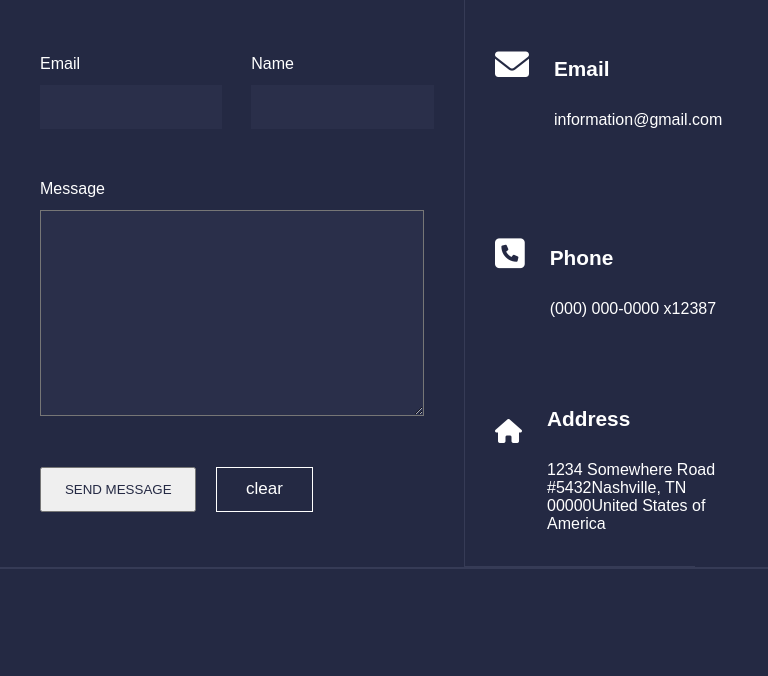
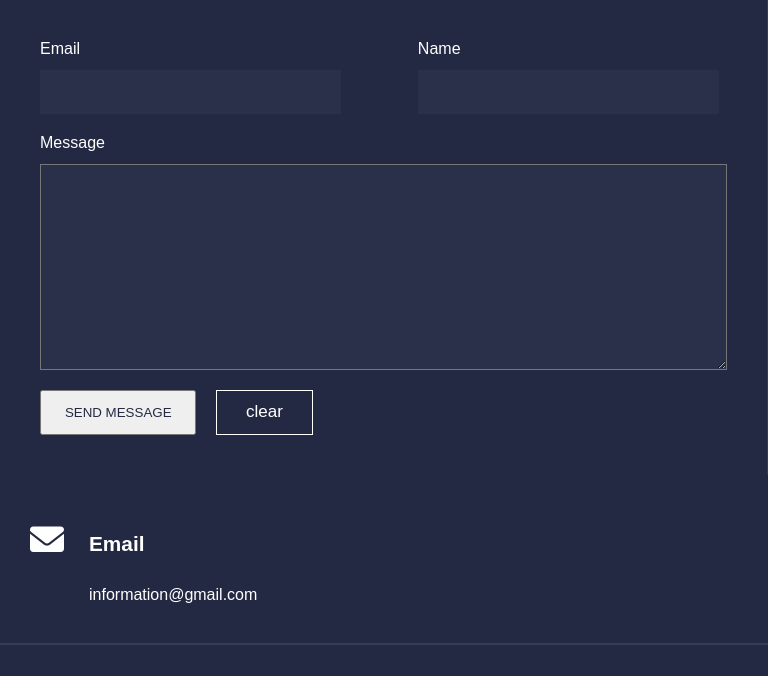
Before and after one commit to Mohammad5590/forty_clone, a plain HTML site: page footer.html in a window 768 px wide. Shown: the top 676 px of the page. Drawn offline with Linux system fonts and the light colour scheme.

Commit message:
tabelet view full responseve complete

```diff
--- a/css/footer.css
+++ b/css/footer.css
@@ -14,7 +14,7 @@
     gap: 20px;
     padding: 40px;
     /* background-color: aquamarine; */
-    width: 50%;
+    width: 60%;
     border-right: solid 1px rgba(212, 212, 255, 0.1);
     /* height: auto; */
     /* flex-direction:column-reverse; */
@@ -117,8 +117,8 @@ body {
     flex-direction: column;
     align-items: flex-start;
     /* padding: 20px; */
-    width: 30%;
-    border-bottom: solid 1px rgba(212, 212, 255, 0.1);
+    width: 40%;
+    /* background-color: white; */
 }
 .contact-item {
     display: flex;
@@ -127,10 +127,16 @@ body {
     margin-bottom: 20px;
     /* border-width: 53px; */
     /* padding: 30px 0; */
-    padding-left: 30px;
+    /* padding-left: 30px; */
     width: 100%;
+    /* background-color: red; */
+}
+.contact-item:nth-child(2){
+    border-top: 1px solid rgba(212, 212, 255, 0.1);
+    border-bottom: 1px solid rgba(212, 212, 255, 0.1); ;
 }
 .icon {
+    margin-left: 30px;
     margin-right: 25px;
     margin-bottom: 40px;
 }
@@ -197,3 +203,27 @@ body {
 .social-icon i {
     color:#242943;
 }
+@media screen and (min-width:480px) and (max-width:980px) {
+    .footer{
+        display: flex;
+        flex-wrap: wrap;
+        border-bottom: none;
+    }
+    .contact-item{
+        margin: auto;
+        width:100%;
+        /* background-color: aqua; */
+        padding: 0%;
+        /* border-width: 3000px; */
+        border-bottom: solid 1px rgba(212, 212, 255, 0.1);
+    }
+    .icon{
+        margin-left: 30px;
+    }
+    .mainDivOfInputs{
+        width: 100%;
+    }
+    .contact-info{
+        width: 100% ;
+    }
+}
--- a/footer.html
+++ b/footer.html
@@ -48,7 +48,7 @@
             </div>
             <div class="contact-item">
                 <div class="icon">
-                    <i style="font-size:34px" class="fa">&#xf098;</i>
+                    <i style="font-size:38px" class="fa">&#xf098;</i>
                 </div>
                 <div class="details">
                     <h2>Phone</h2>
@@ -56,12 +56,16 @@
                 </div>
             </div>
             <div class="contact-item">
-                <div class="icon1">
-                    <i style="font-size:24px" class="fa">&#xf015;</i>
+                <div class="icon">
+                    <i style="font-size:30px" class="fa">&#xf015;</i>
                 </div>
                 <div class="details">
                     <h2>Address</h2>
-                    <p>1234 Somewhere Road #5432Nashville, TN 00000United States of America</p>
+                    <p>1234 Somewhere Road #5432
+                        <br>
+                        Nashville, TN 00000
+                        <br>
+                        United States of America</p>
                 </div>
             </div>
         </div>
```
